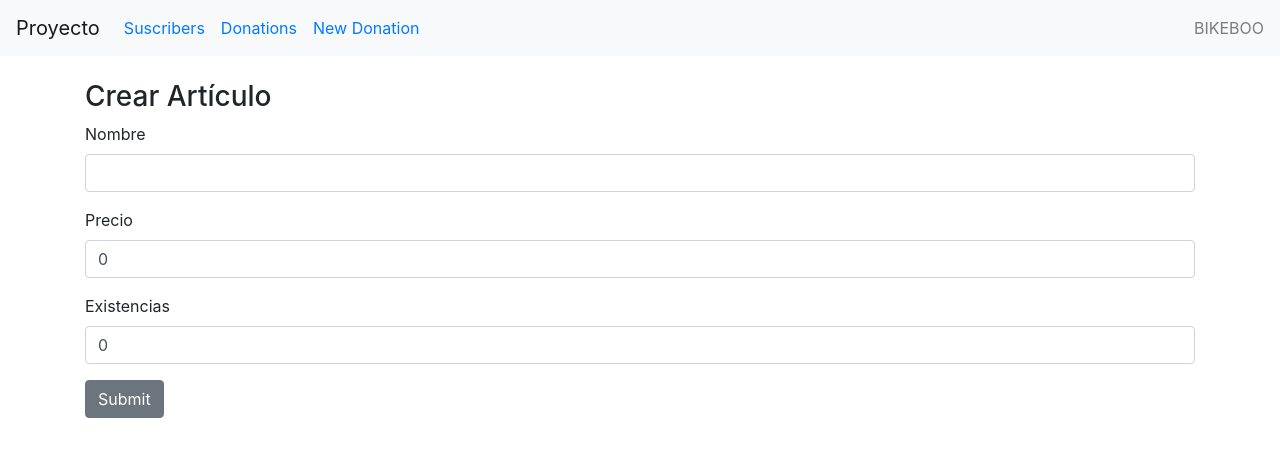
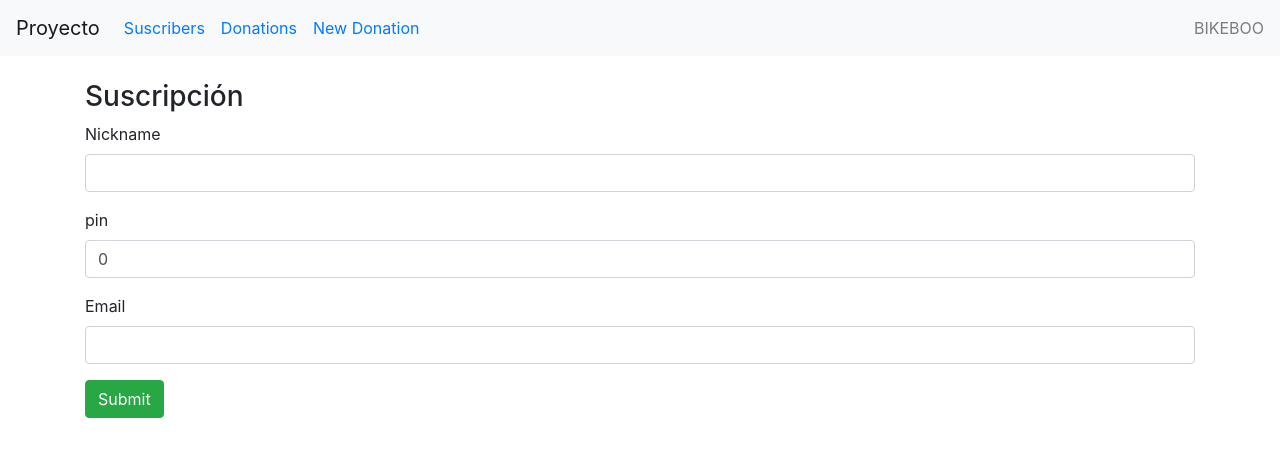
Before and after one commit to Gus657/Frontend-CintaRoja, a React (Create React App) app: page / in a window 1280 px wide. Shown: the top 456 px of the page. Built offline with nearby package versions, Linux system fonts and the light colour scheme.

Commit message:
crear suscripcion

```diff
--- a/src/components/CreateSuscriber.js
+++ b/src/components/CreateSuscriber.js
@@ -10,24 +10,24 @@ import axios from 'axios';
 
 class CreateSuscriber extends Component {
   state = {
-    nombre: '',
-    precio: 0,
-    existencias: 0,
+    Nickname: '',
+    pin: 0 ,
+    email: '' ,
   }
 
   cambiarInput = (e) => {
     console.log(e.target.value);
     switch (e.target.name) {
-      case 'nombre':
-        this.setState({ nombre: e.target.value })
+      case 'Nickname':
+        this.setState({ Nickname: e.target.value })
         break;
 
-      case 'precio':
-        this.setState({ precio: e.target.value })
+      case 'pin':
+        this.setState({ pin: e.target.value })
         break;
 
-      case 'existencias':
-        this.setState({ existencias: e.target.value })
+      case 'email':
+        this.setState({ email: e.target.value })
         break;
 
       default:
@@ -37,43 +37,43 @@ class CreateSuscriber extends Component {
 
   manejarSubmit = () => {
     const jsonSend = this.state;
-    const URL = 'https://supermercado-devf.herokuapp.com/api/v1/articulos';
+    const URL = 'https://api-gt.herokuapp.com/api/v1/Subscribers';
     axios.post(URL, jsonSend)
-      .then(res => alert('¡Artículo creado!'))
-      .catch(err => alert('Error al crear artículo'))
-  };
+      .then(res => alert('Suscripción creada'))
+      .catch(err => alert(`Error al crear suscripción`)
+      )};
 
   render() {
     return (
       <React.Fragment>
-        <h3>Crear Artículo</h3>
+        <h3>Suscripción</h3>
 
         <Form>
           <FormGroup>
-            <Label>Nombre</Label>
+            <Label>Nickname</Label>
             <Input
-              value={this.state.nombre}
+              value={this.state.Nickname}
               onChange={this.cambiarInput}
               type="text"
-              name="nombre"/>
+              name="Nickname"/>
           </FormGroup>
           <FormGroup>
-            <Label>Precio</Label>
+            <Label>pin</Label>
             <Input
-              value={this.state.precio}
+              value={this.state.pin}
               onChange={this.cambiarInput}
               type="number"
-              name="precio"/>
+              name="pin"/>
           </FormGroup>
           <FormGroup>
-            <Label>Existencias</Label>
+            <Label>Email</Label>
             <Input
-              value={this.state.existencias}
+              value={this.state.email}
               onChange={this.cambiarInput}
-              type="number"
-              name="existencias"/>
+              type="string"
+              name="email"/>
           </FormGroup>
-          <Button onClick={this.manejarSubmit}>Submit</Button>
+          <Button color="success" onClick={this.manejarSubmit}>Submit</Button>
         </Form>
 
       </React.Fragment>
```
